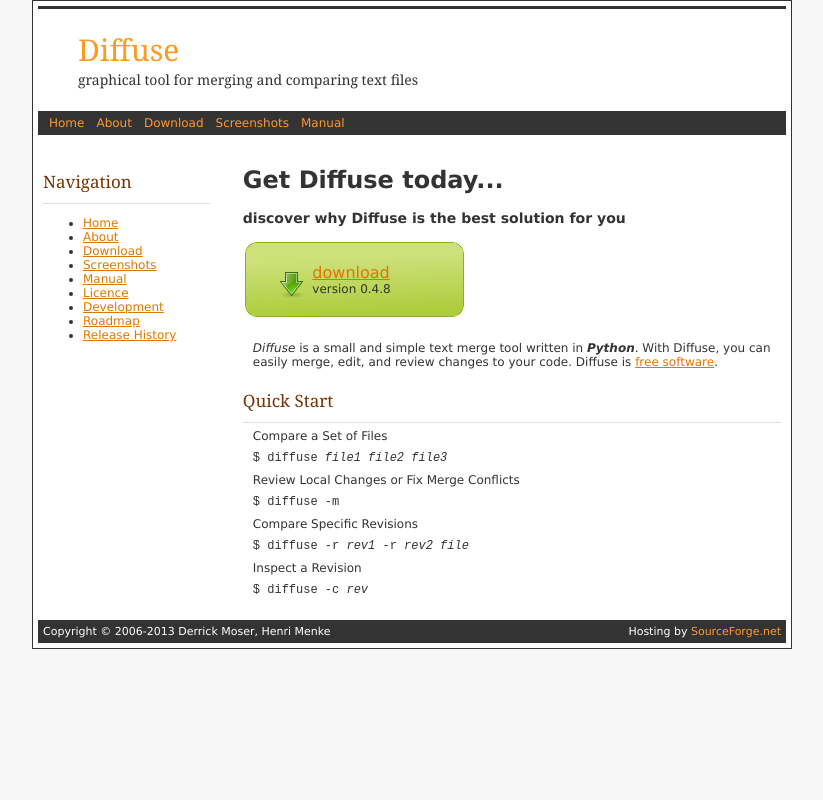
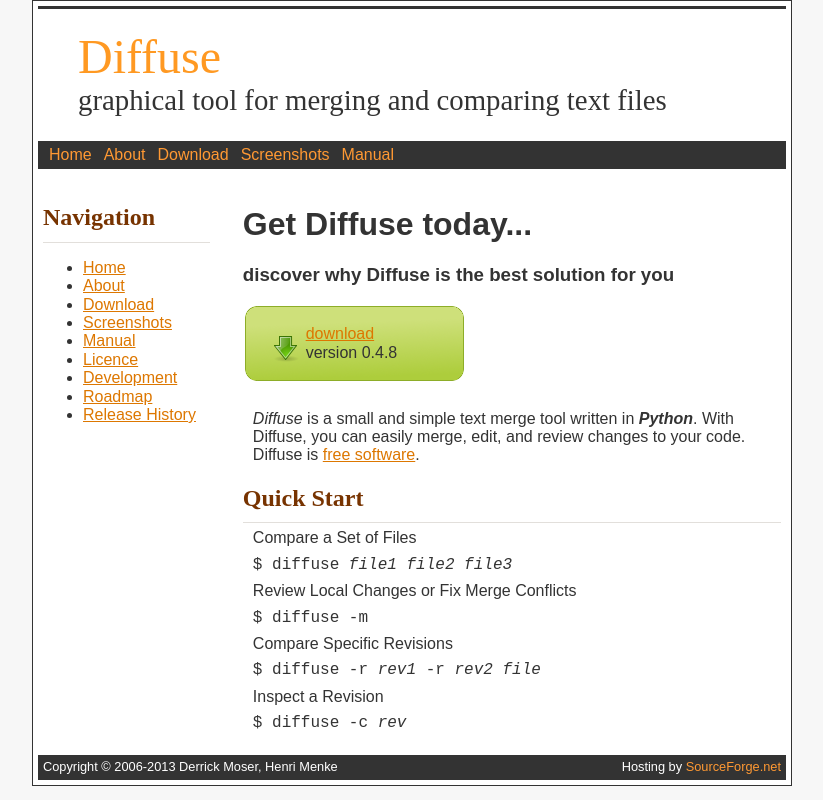
Before and after one commit to MightyCreak/mightycreak.github.io, a plain HTML site: page diffuse/index.html in a window 1280 px wide. Shown: the whole page, without its empty margins (228-1051 px from the left). Drawn offline with Linux system fonts and the light colour scheme.

Commit message:
Remove MS fonts and use em instead of fixed px

```diff
--- a/diffuse/style.css
+++ b/diffuse/style.css
@@ -5,7 +5,7 @@
 html{box-sizing:border-box}*,*:after,*:before{box-sizing:inherit}
 
 body {
-  font: 12px verdana;
+  font-family: sans-serif;
   background: #f7f7f7;
 }
 p, pre, dl {
@@ -28,7 +28,6 @@
   background: #fff;
 }
 #header {
-  height: 100px;
   margin: 5px;
   border-top: 3px solid #333;
 }
@@ -36,14 +35,13 @@
   margin: 0;
   padding: 0;
   color: #f92;
-  font: 30px Georgia, serif;
+  font: 3em serif;
   margin-top: 20px;
   margin-left: 40px;
 }
 #header h2 {
-  margin: 0;
-  padding: 0;
-  font: 14px Georgia, serif;
+  margin-top: 0;
+  font: 1.8em serif;
   margin-left: 40px;
 }
 #topnav, #footer {
@@ -73,7 +71,7 @@
   color: #730;
   margin: 20px 0 6px;
   padding-bottom: 10px;
-  font: 17px Georgia, serif;
+  font-family: serif;
   border-bottom: 1px solid #e2dfdb;
 }
 #left {
@@ -87,7 +85,7 @@
   margin: 10px;
 }
 #footer {
-  font-size: 11px;
+  font-size: 0.8em;
 }
 
 .download, .download:hover {
```
